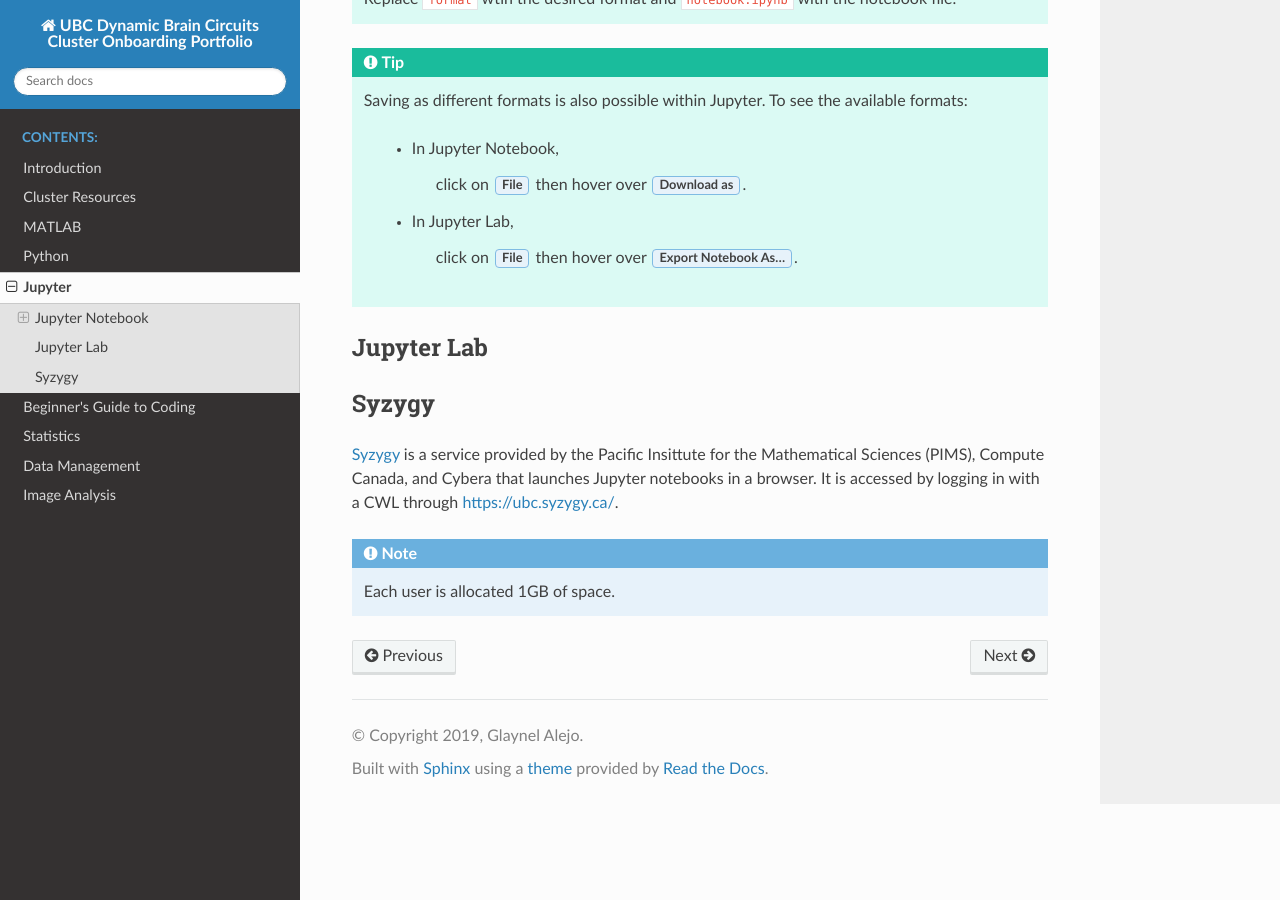
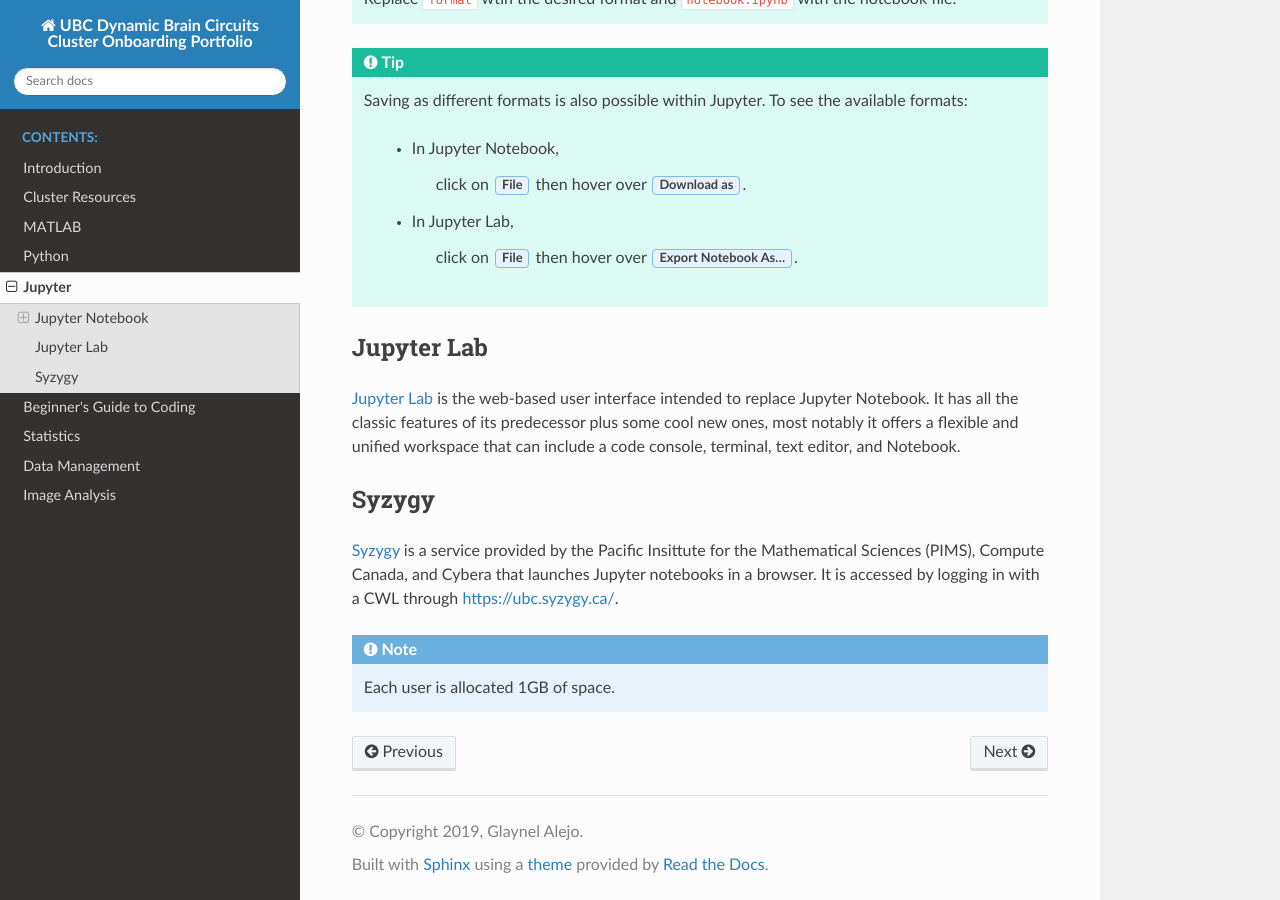
Before and after one commit to ubcbraincircuits/onboarding, a Sphinx documentation site: the page built from source/jupyter.rst, in a window 1280 px wide and 900 px high, scrolled down 2076 px. Built offline with Sphinx 7.4.7 and the Read the Docs theme 2.0.0, drawn with Linux system fonts in a browser that asks for light colours; pages that are not in the unit, such as notebooks, are missing from menus.

Commit message:
Write up Jupyter Lab

```diff
--- a/source/jupyter.rst
+++ b/source/jupyter.rst
@@ -112,6 +112,10 @@
 Jupyter Lab
 ***********
 
+`Jupyter Lab <https://jupyterlab.readthedocs.io/en/stable/index.html>`_ is the web-based user interface intended
+to replace Jupyter Notebook. It has all the classic features of its predecessor plus some cool new ones, most notably it offers
+a flexible and unified workspace that can include a code console, terminal, text editor, and Notebook.
+
 ******
 Syzygy
 ******
```
